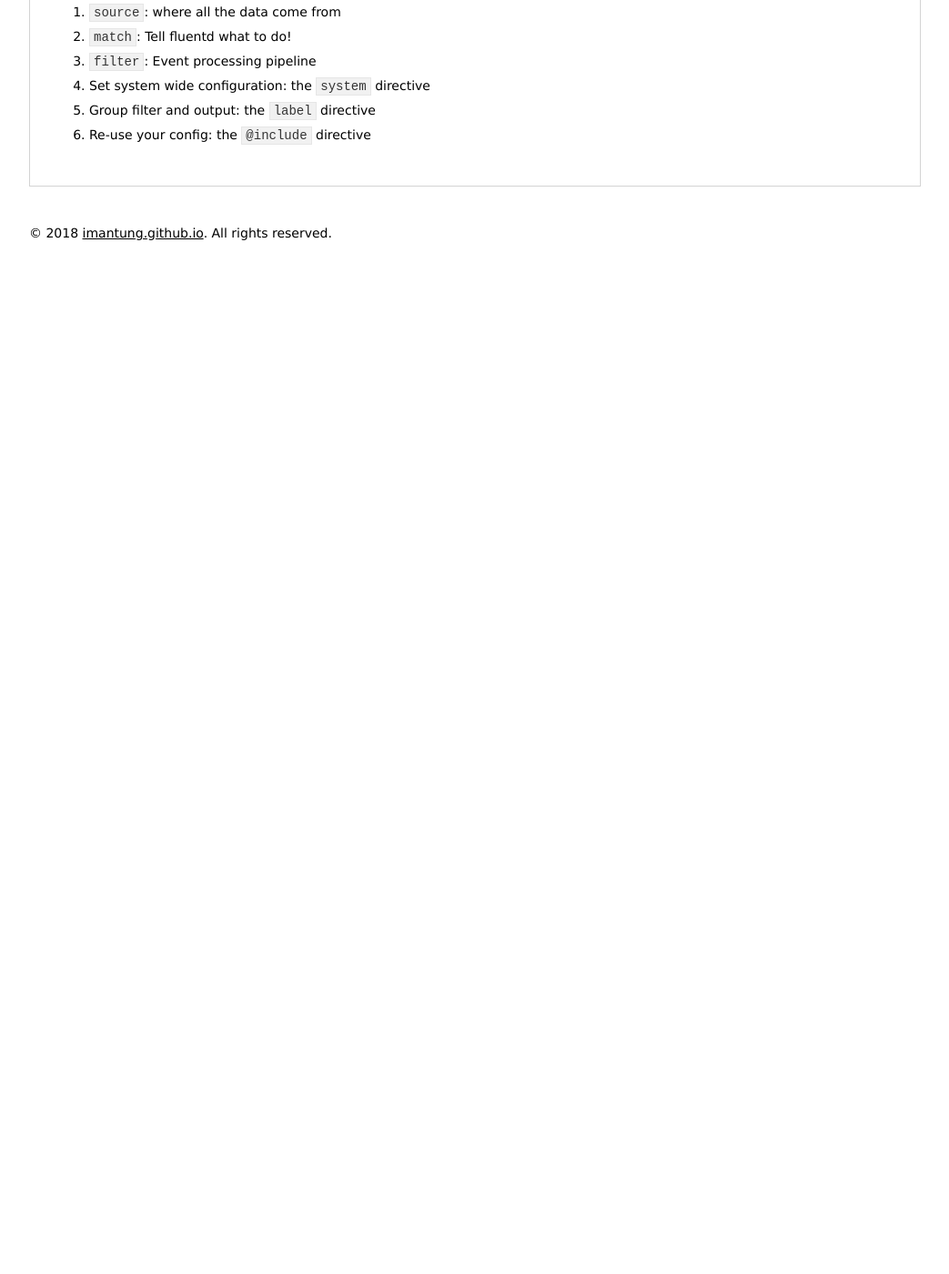
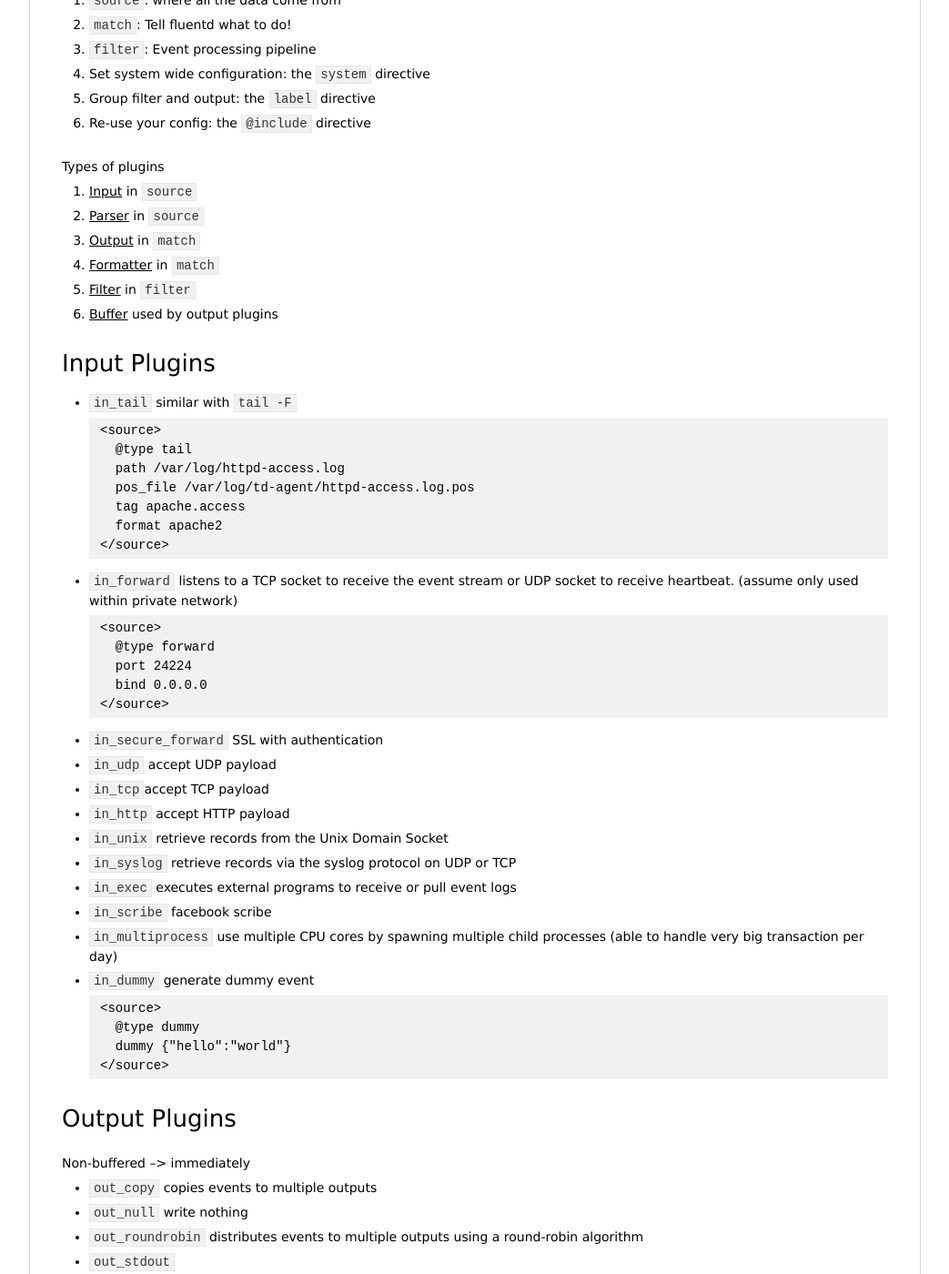
Before and after one commit to imantung/imantung.github.io, a Jekyll site: the page built from gist/techstacks/fluentd.md, in a window 1280 px wide and 1400 px high, scrolled down 1300 px. Shown: the whole window at 91% size, without its empty margins (118-1161 px from the left). Built offline with Jekyll 4.4.1, drawn with Linux system fonts in a browser that asks for light colours; nearby versions of some CDN libraries; before the commit the page ends 1587 px from its top, so only the background shows below that; some of the changed text lies outside the part shown.

Commit message:
add fluentd content

````diff
--- a/gist/techstacks/fluentd.md
+++ b/gist/techstacks/fluentd.md
@@ -42,26 +42,92 @@ pkill -f fluentd
 ```
 
 
-
-
-# Config
+### Config
 
 [Official Document](https://docs.fluentd.org/v1.0/articles/config-file#(1)-%E2%80%9Csource%E2%80%9D:-where-all-the-data-come-from)
 
-Location
+Location if install using td-agent
 ```sh
-# if install using td-agent
 sudo vi /etc/td-agent/td-agent.conf
+```
 
-# if install using gem
+Location if install using td-agent
+```sh
 sudo fluentd --setup /etc/fluent
 sudo vi /etc/fluent/fluent.conf
 ```
 
-List of Directives
+Config directive
 1. `source`: where all the data come from
 2. `match`: Tell fluentd what to do!
 3. `filter`: Event processing pipeline
 4. Set system wide configuration: the `system` directive
 5. Group filter and output: the `label` directive
 6. Re-use your config: the `@include` directive
+
+Types of plugins
+1. [Input](https://docs.fluentd.org/v0.12/articles/input-plugin-overview) in `source`
+2. [Parser](https://docs.fluentd.org/v0.12/articles/parser-plugin-overview) in `source`
+3. [Output](https://docs.fluentd.org/v0.12/articles/output-plugin-overview) in `match`
+4. [Formatter](https://docs.fluentd.org/v0.12/articles/formatter-plugin-overview) in `match`
+5. [Filter](https://docs.fluentd.org/v0.12/articles/filter-plugin-overview) in `filter`
+6. [Buffer](https://docs.fluentd.org/v0.12/articles/buffer-plugin-overview) used by output plugins
+
+### Input Plugins
+
+- `in_tail` similar with `tail -F`
+  ```
+  <source>
+    @type tail
+    path /var/log/httpd-access.log
+    pos_file /var/log/td-agent/httpd-access.log.pos
+    tag apache.access
+    format apache2
+  </source>
+  ```
+- `in_forward`  listens to a TCP socket to receive the event stream or UDP socket to receive heartbeat. (assume only used within private network)
+  ```
+  <source>
+    @type forward
+    port 24224
+    bind 0.0.0.0
+  </source>
+  ```
+- `in_secure_forward` SSL with authentication
+- `in_udp` accept UDP payload
+- `in_tcp`accept TCP payload
+- `in_http` accept HTTP payload
+- `in_unix` retrieve records from the Unix Domain Socket
+- `in_syslog` retrieve records via the syslog protocol on UDP or TCP
+- `in_exec` executes external programs to receive or pull event logs
+- `in_scribe` facebook scribe
+- `in_multiprocess` use multiple CPU cores by spawning multiple child processes (able to handle very big transaction per day)
+- `in_dummy` generate dummy event
+  ```
+  <source>
+    @type dummy
+    dummy {"hello":"world"}
+  </source>
+  ```
+
+### Output Plugins
+
+Non-buffered --> immediately
+- `out_copy` copies events to multiple outputs
+- `out_null` write nothing
+- `out_roundrobin` distributes events to multiple outputs using a round-robin algorithm
+- `out_stdout`
+
+Buffered --> queued ([parameter](https://docs.fluentd.org/v0.12/articles/output-plugin-overview#buffered-output-parameters))
+- `out_exec_filter` (1) executes an external program using an event as input and (2) reads a new event from the program output
+- `out_forward` forwards events to other fluentd nodes
+- `out_secure_forward` SSL with authentication
+- `out_mongo` into mongo
+- `out_mongo_replset` using mongo ReplicaSet
+- `out_splunk` send data to a Splunk HTTP Event Collector
+
+Time Sliced --> queued with time as key ([parameters](https://docs.fluentd.org/v0.12/articles/output-plugin-overview#time-sliced-output-parameters))
+- `out_exec` passes events to an external program.
+- `out_file` into file
+- `out_s3` into amazon s3
+- `out_webhdfs` into HDFS
````
